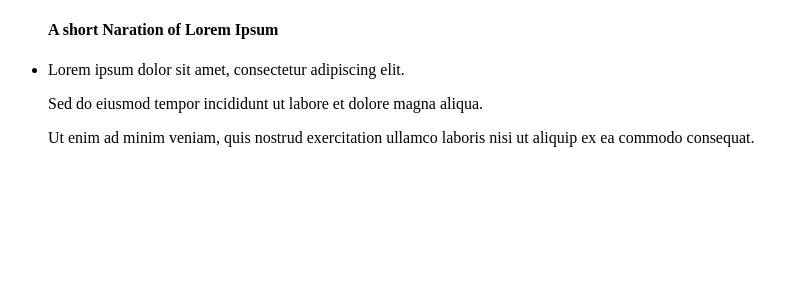
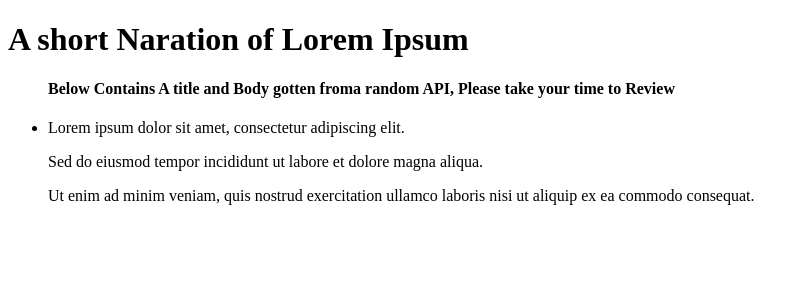
Before and after one commit to acciojob/lorem-redux-anitha-anii, a React app: page / in a window 1280 px wide. Shown: the top 300 px of the page, without its empty margins (0-809 px from the left). Built offline with nearby package versions, Linux system fonts and the light colour scheme.

Commit message:
'changes'

```diff
--- a/src/App.js
+++ b/src/App.js
@@ -9,8 +9,9 @@
   return (
     <Provider store={store}>
       <div>
+      <h1>A short Naration of Lorem Ipsum</h1>
         <ul>
-        <h4>A short Naration of Lorem Ipsum</h4>
+        <h4>Below Contains A title and Body gotten froma random API, Please take your time to Review</h4>
        <li><LoremComponent fetchLorem={fetchLorem} /></li>
         </ul>
       </div>
```
